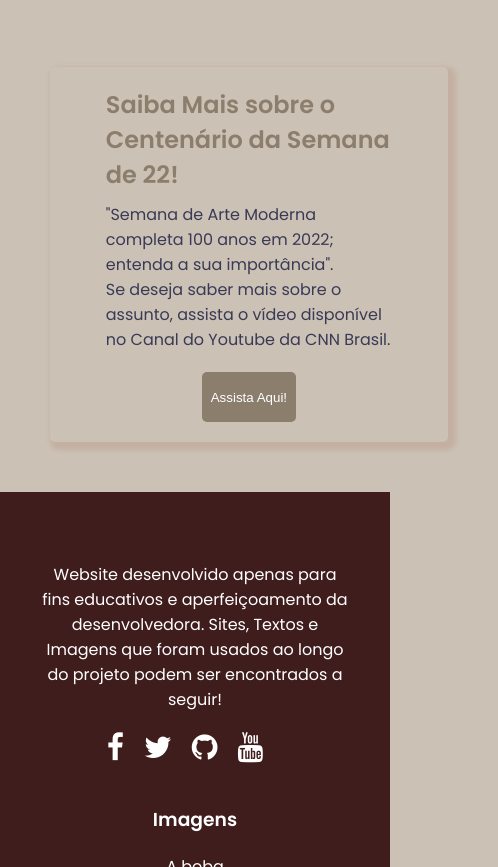
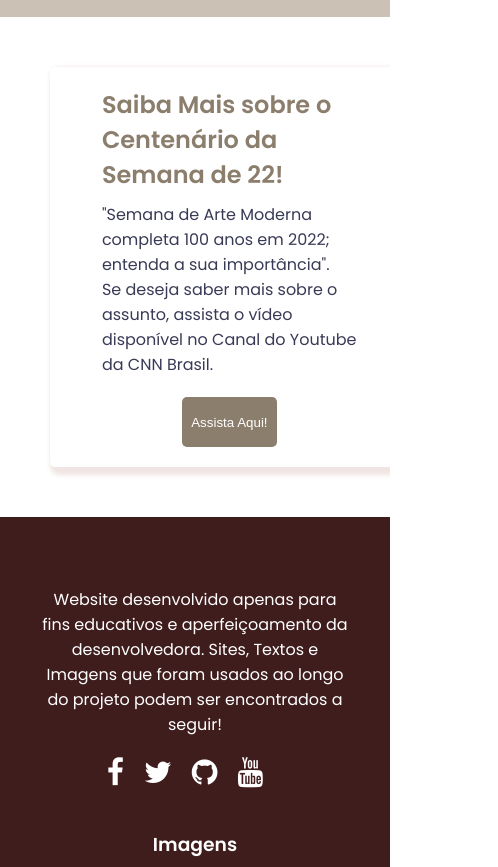
Before and after one commit to marianamartiyns/projeto-semana-de-22, a plain HTML site: page index.html in a window 390 px wide. Shown: the part 7023-7890 px from the top of the page, 498 px wide, since content can reach past the window. Drawn offline with nearby package versions, Linux system fonts and the light colour scheme.

Commit message:
Atualizações

```diff
--- a/style.css
+++ b/style.css
@@ -22,8 +22,6 @@
 body{
     font-family: 'Poppins', sans-serif;
     overflow-x: hidden;
-    min-height: 100vh;
-    background-color: var(--bg);
 }
 
 a{
@@ -216,7 +214,7 @@ ul li a{
 
 .get {
     margin: 60px, auto;
-    width: 102%;
+    width: 92%;
     padding: 50px;
     align-items: center;
 }
@@ -224,7 +222,7 @@ ul li a{
 .ctn-wrapper {
     align-items: center;
     display: flex;
-    box-shadow: 4px 4px 4px 4px #9c574228;
+    box-shadow: 4px 4px 4px 4px #9c574227;
     padding: 20px 20px;
     border-radius: 5px;
     justify-content: space-between;
@@ -317,6 +315,9 @@ a{
 
 @media only screen and (max-width:750px){
 
+    html{
+        overflow-x: hidden;
+    }
     .toggle {
         display: block;
     }
```
